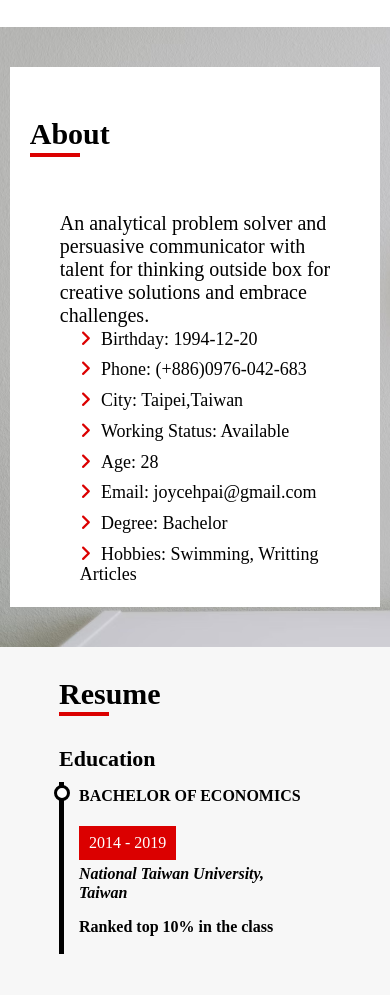
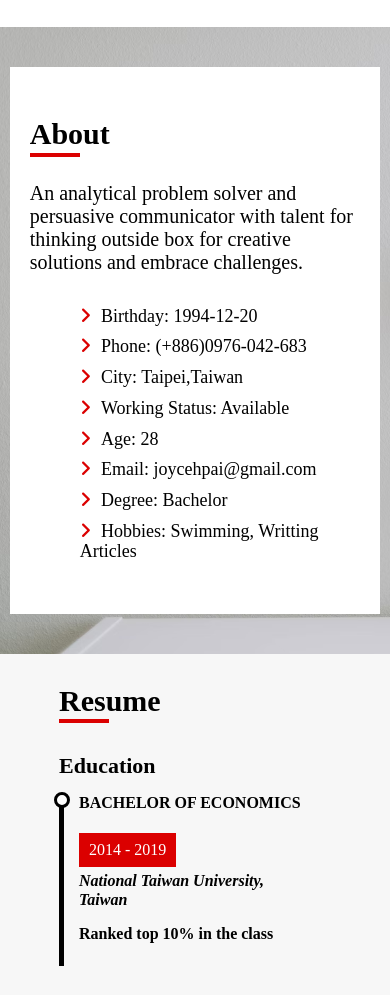
Before and after one commit to joycepai0221/joycehpai.github.io, a website: page index.html in a window 390 px wide. Shown: the part 903-1898 px from the top of the page. Drawn offline with nearby package versions, Linux system fonts and the light colour scheme; a web font is replaced by a local one.

Commit message:
RWD layout

```diff
--- a/style/styles.css
+++ b/style/styles.css
@@ -622,6 +622,7 @@ a.note-link:hover {
     .about{
         width:95%;
         margin-bottom: 30px;
+        padding: 20px 20px 80px 20px;
     }
     .about-wrapper{
         display: flex;
@@ -654,7 +655,9 @@ a.note-link:hover {
         margin-bottom: 0;
     }
     .paragraph-2{
-        margin-bottom: 30px;
+        margin: 0;
+        margin-bottom: 60px;
+
     }
     .portfolio{
         width:100%;
@@ -665,4 +668,7 @@ a.note-link:hover {
     .project:not(:nth-child(3n)) {
         margin-right: unset;
     }
+        .bar::after{
+            top:10px
+        }
 }
```
